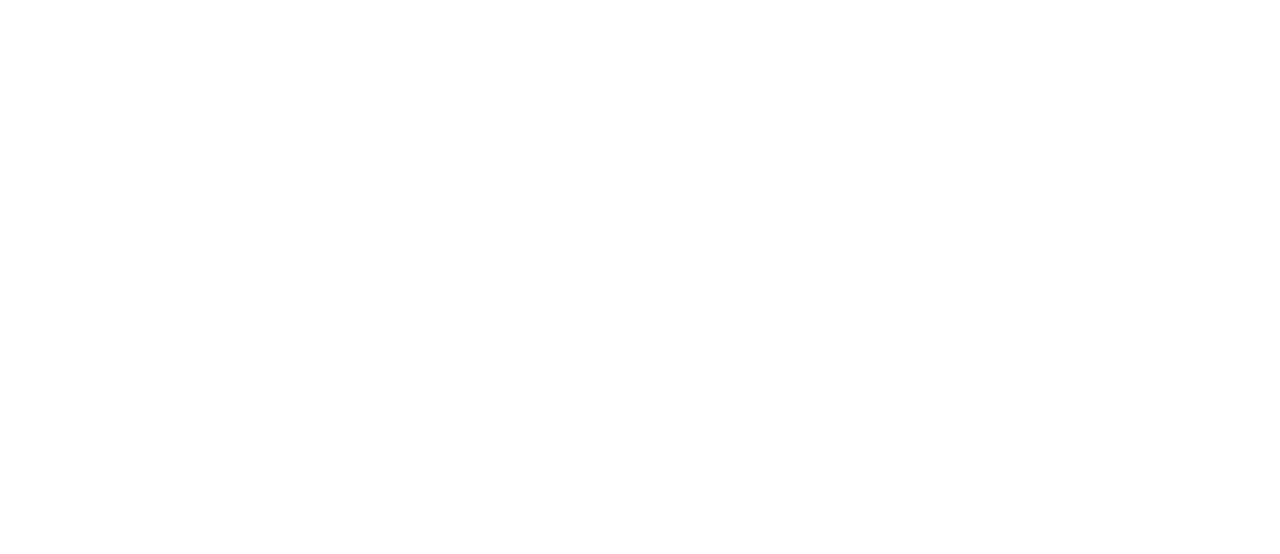
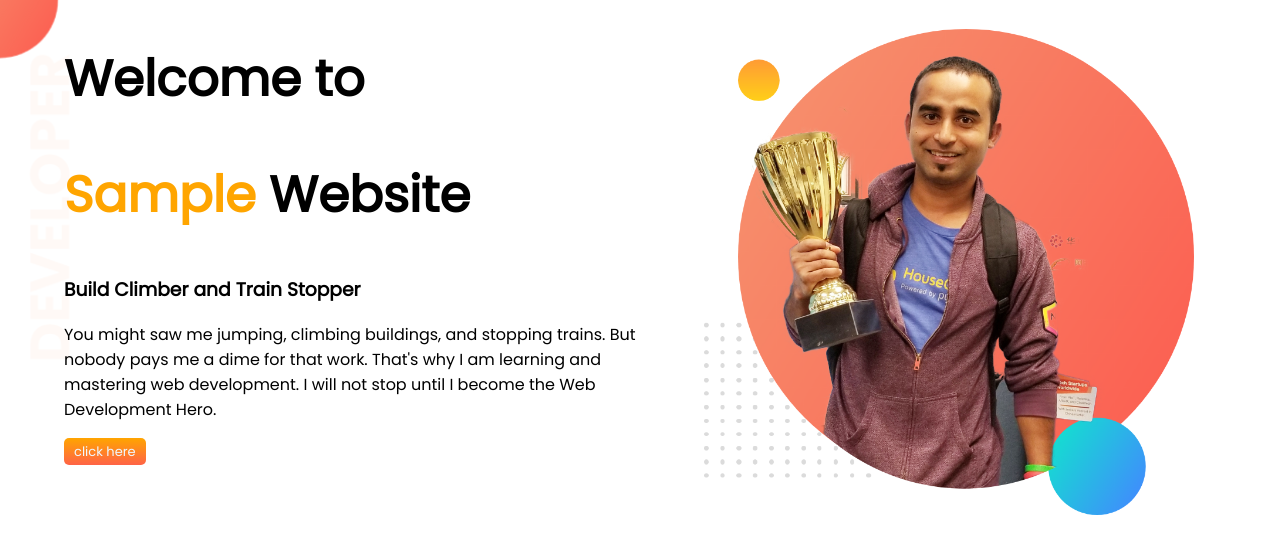
Before and after one commit to VenomUtsha/developer-portfolio, a plain HTML site: page index.html in a window 1280 px wide. Drawn offline with Linux system fonts and the light colour scheme.

Commit message:
first-part

```diff
--- a/index.html
+++ b/index.html
@@ -1,13 +1,34 @@
 <!DOCTYPE html>
 <html lang="en">
+
 <head>
     <meta charset="UTF-8">
     <meta http-equiv="X-UA-Compatible" content="IE=edge">
     <meta name="viewport" content="width=device-width, initial-scale=1.0">
     <title>Utshas portfolio</title>
+    <link rel="preconnect" href="https://fonts.googleapis.com">
+    <link rel="preconnect" href="https://fonts.gstatic.com" crossorigin>
+    <link href="https://fonts.googleapis.com/css2?family=Poppins&display=swap" rel="stylesheet">
     <link rel="stylesheet" href="style.css">
 </head>
+
 <body>
 
+
+    <section class="new-one">
+        <div class="half-width">
+            <h1>Welcome to</h1>
+            <h1><span class="orange-colour">Sample</span> Website</h1>
+            <h3>Build Climber and Train Stopper</h3>
+            <p>You might saw me jumping, climbing buildings, and stopping trains. But nobody pays me a dime for that
+                work.
+                That's why I am learning and mastering web development. I will not stop until I become the Web
+                Development Hero.
+            <p><a class="kire-mamo" target="_blank" href="https://www.youtube.com/">click here</a></p>
+            </p>
+        </div>
+        <div class="half-width"><img src="images/jhankar.png" alt=""></div>
+    </section>
 </body>
+
 </html>
--- a/style.css
+++ b/style.css
@@ -0,0 +1,45 @@
+body {
+    font-family: 'Poppins', sans-serif;
+
+    margin: 0%;
+}
+
+h1 {
+    font-size: 50px;
+}
+
+.orange-colour {
+
+    color: orange;
+}
+
+section {
+    display: flex;
+}
+
+.half-width img {
+    width: 85%;
+    padding-top: 5%;
+}
+
+.half-width {
+    width: 50%;
+    padding-left: 5%;
+}
+
+.kire-mamo {
+    text-decoration: none;
+    background-image: linear-gradient(orange, tomato);
+    color: aliceblue;
+    border-radius: 5px;
+    padding: 10px 10px;
+    padding-top: 4px;
+    padding-bottom: 4px;
+    font-size: small;
+
+}
+
+.new-one {
+    background-image: url(images/top-banner.png);
+    background-repeat: no-repeat;
+}
```
Also changed, not shown: images/dream-bg.png (added), images/exp-bg.png (added), images/jhankar.png (added), images/jhankar2.png (added), images/my-bg.png (added), images/my-bg2.png (added), images/top-banner.png (added), 7 other files.
